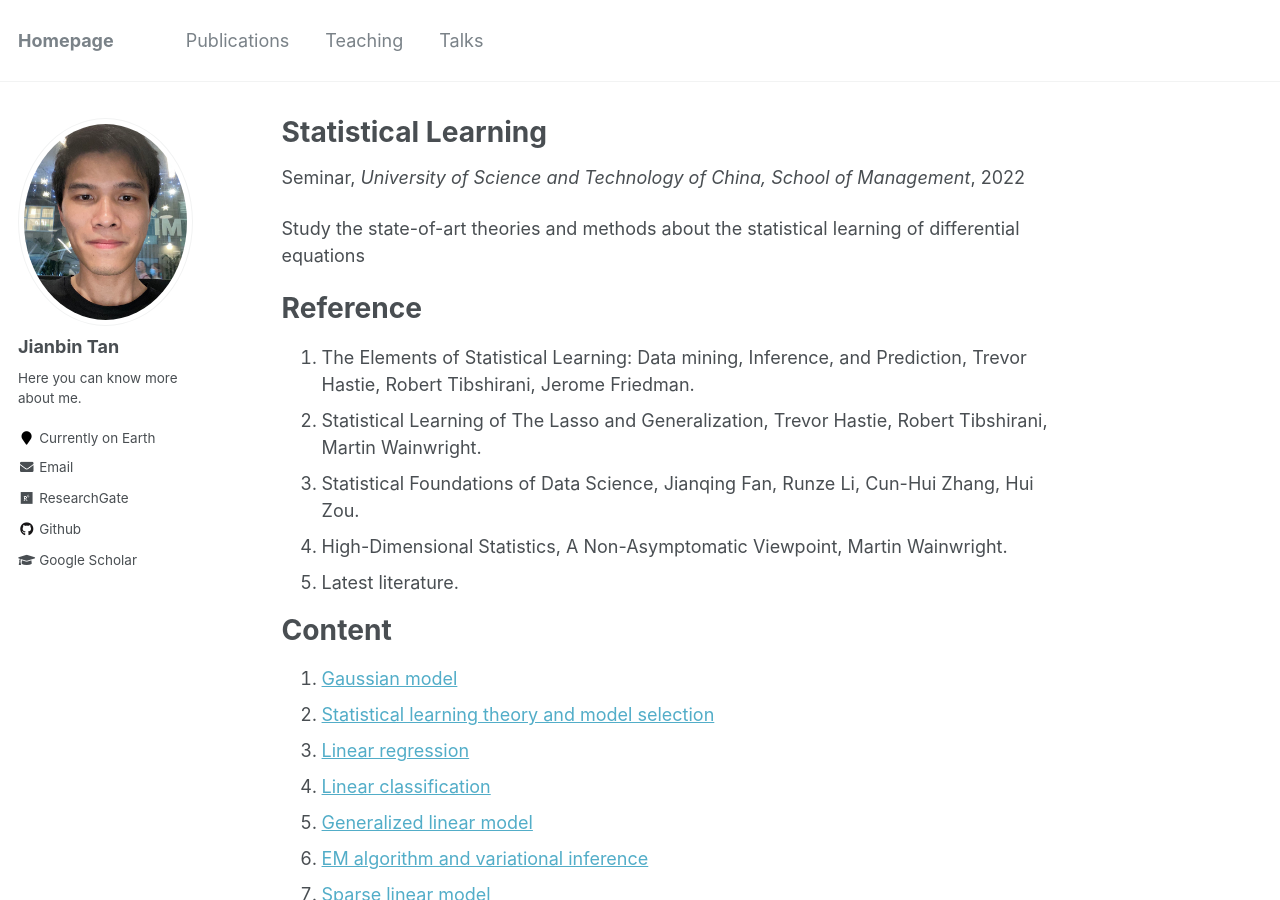
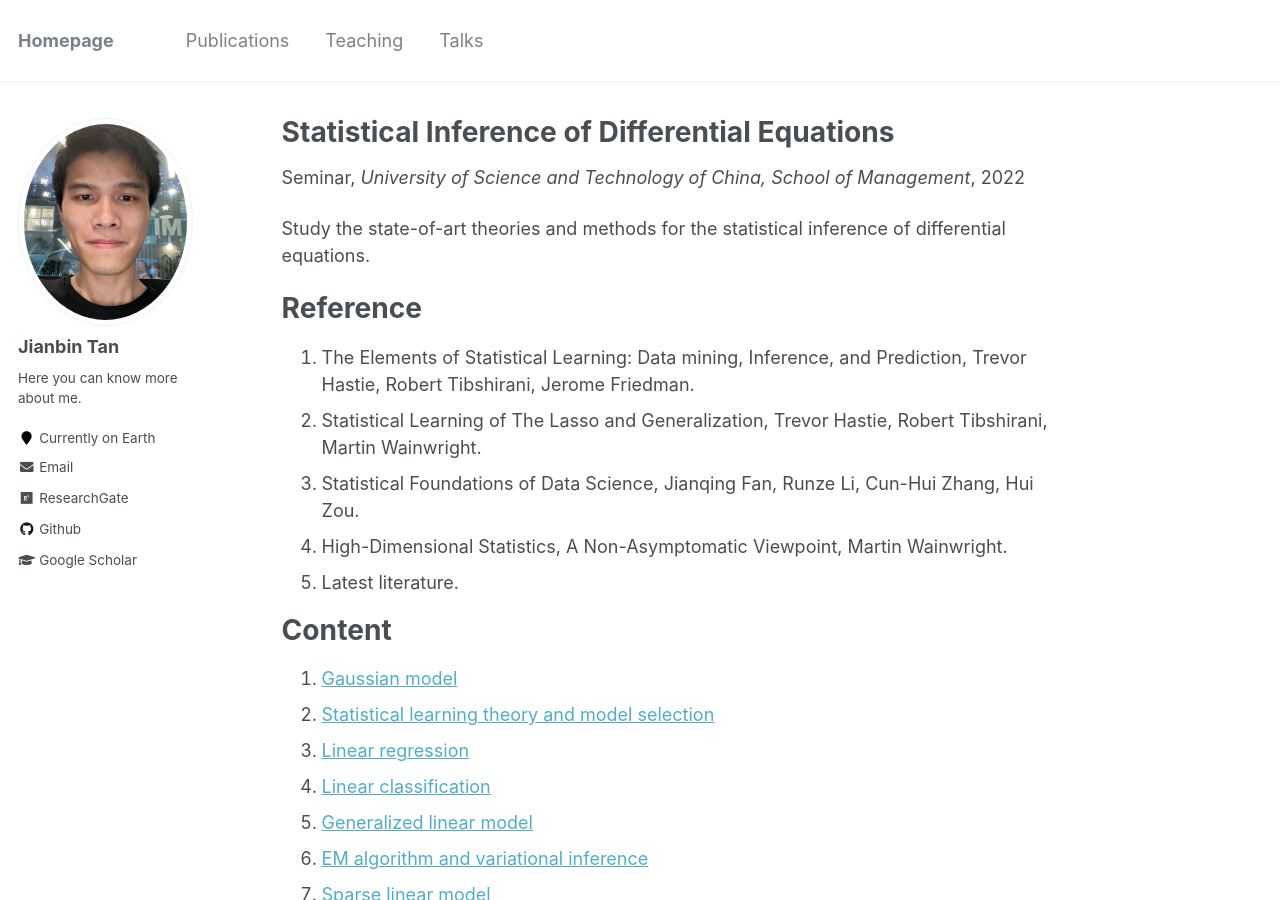
Before and after one commit to Tan-jianbin/Tan-jianbin.github.io, a Jekyll site: the page built from _teaching/2022-fall-teaching-2.md, in a window 1280 px wide and 900 px high. Built offline with Jekyll 4.4.1, drawn with Linux system fonts in a browser that asks for light colours.

Commit message:
Update 2022-fall-teaching-2.md

```diff
--- a/_teaching/2022-fall-teaching-2.md
+++ b/_teaching/2022-fall-teaching-2.md
@@ -1,5 +1,5 @@
 ---
-title: "Statistical Learning"
+title: "Statistical Inference of Differential Equations"
 collection:
 type: "Seminar"
 permalink: /teaching/2022-fall-teaching-2
@@ -9,7 +9,7 @@ location: "Hefei, China"
 
 ---
 
-Study the state-of-art theories and methods about the statistical learning of differential equations
+Study the state-of-art theories and methods for the statistical inference of differential equations.
 
 Reference
 ======
```
